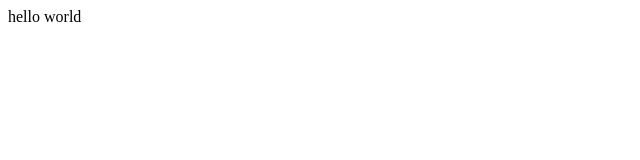
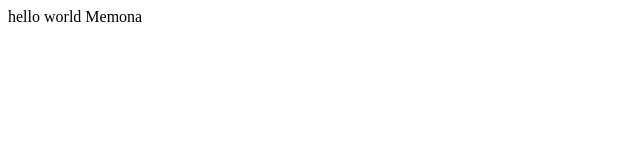
Before and after one commit to Moon-89/1-project.demo, a plain HTML site: page index.html in a window 1280 px wide. Shown: the full height of the page, 0-640 px from the left. Drawn offline with Linux system fonts and the light colour scheme.

Commit message:
Your name is added#1

```diff
--- a/index.html
+++ b/index.html
@@ -1,3 +1,4 @@
 <p>
     hello world
+    Memona
 </p>
```
